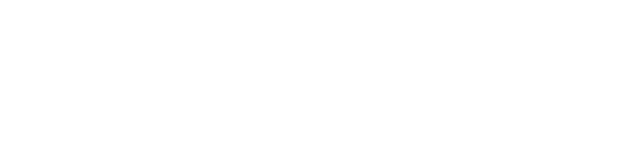
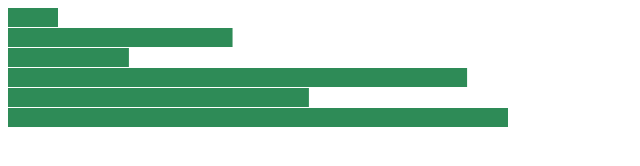
Before and after one commit to MJH03/Coding-Assingment-11, a plain HTML site: page index.html in a window 1280 px wide. Shown: the whole page, without its empty margins (0-640 px from the left). Drawn offline with nearby package versions, Linux system fonts and the light colour scheme.

Commit message:
Render bars and group elements based on scaled data

```diff
--- a/example.js
+++ b/example.js
@@ -6,8 +6,28 @@ function main() {
     var barHeight = 20;
     var margin = 1;
 
-//Steph 2: Scaling
+//Step 2: Scaling
     var scale = d3.scaleLinear()
                     .domain([d3.min(barData), d3.max(barData)])
+                    .range([50, 500])
+
+//Step 3: Bars Rendering
+
+    var svg = d3.select('body').append('svg')
+                        .attr('width', width)
+                        .attr('height', barHeight * barData.length);
+
+    var group = svg.selectAll('g')
+                .data(barData)
+                .enter()
+                .append('g')
+                .attr('transform', function(d,i){
+                        return 'translate(0,' + i * barHeight + ')';
+                });
+    group.append('rect')
+            .attr('width', function(d){
+                    return scale(d);
+            })
+            .attr('height', barHeight - margin)
 
 }
--- a/index.html
+++ b/index.html
@@ -6,6 +6,16 @@
     <script src="https://d3js.org/d3.v7.min.js"></script>
     <script src="example.js"></script>
     <title>Coding Challenge #11</title>
+    <style>
+        svg rect{
+            fill: seagreen
+        }
+        svg text{
+            fill: black;
+            font: 20px sans-serif;
+            text-anchor: end;
+        }
+    </style>
 </head>
 <body onload="main()">
 
```
